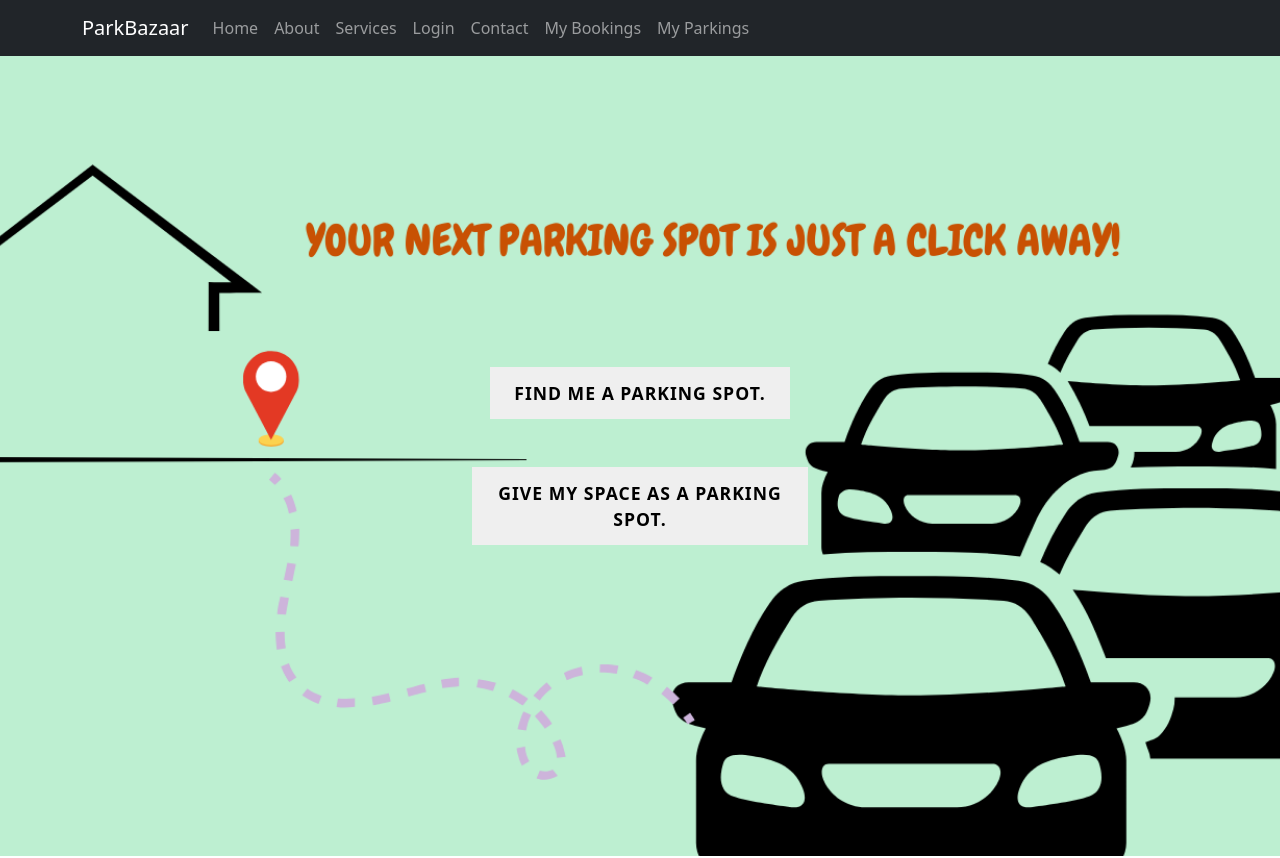
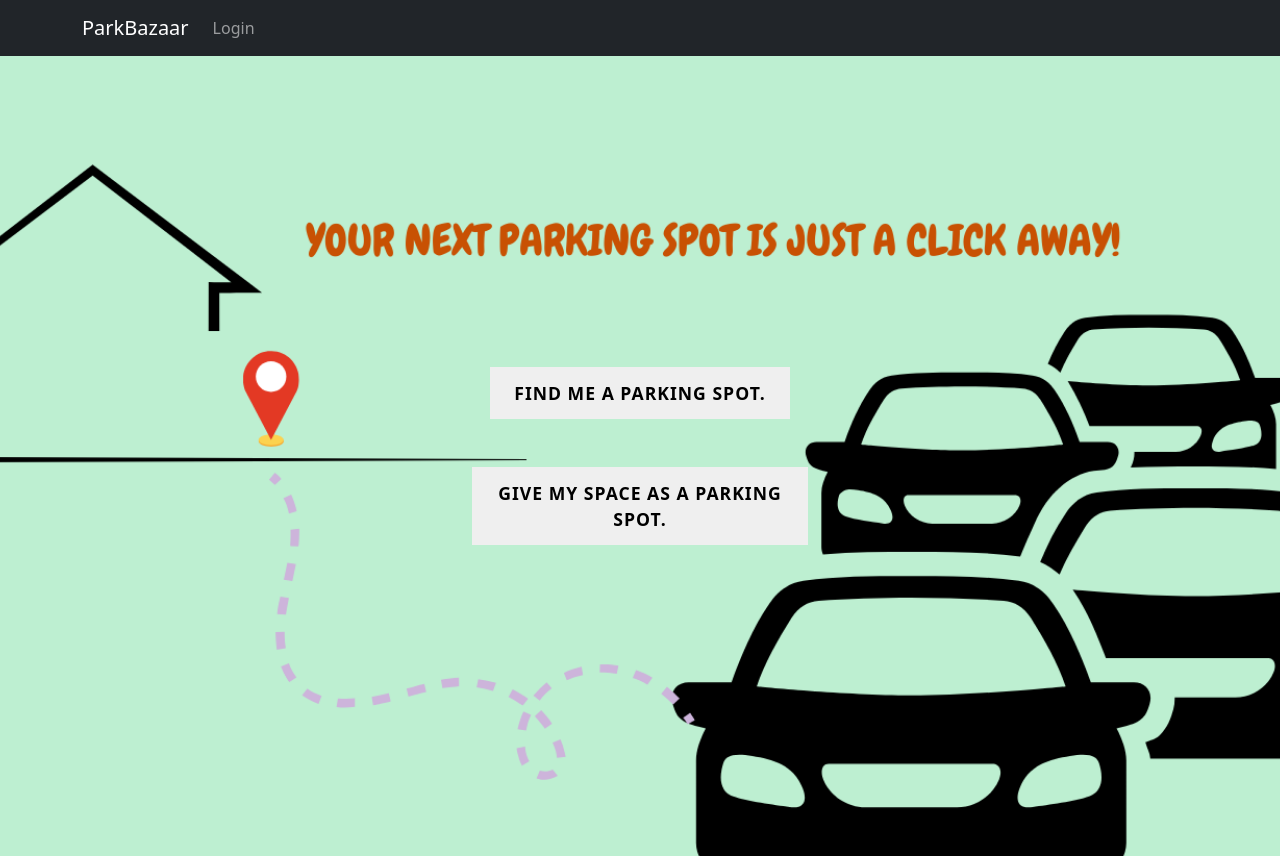
Before and after one commit to maydev18/parkbazaar, a React (Create React App) app in the folder frontend/: page / in a window 1280 px wide. Shown: the top 858 px of the page. Built offline with nearby package versions, Linux system fonts and the light colour scheme.

Commit message:
minor UI fixes

```diff
--- a/frontend/src/Components/NavB.js
+++ b/frontend/src/Components/NavB.js
@@ -14,25 +14,15 @@ function NavB() {
         <Navbar.Toggle aria-controls="basic-navbar-nav" />
         <Navbar.Collapse id="basic-navbar-nav">
           <Nav className="ml-auto">
-            {/* Use react-scroll's Link for in-page smooth scrolling */}
-            <Link to="/" >
-              <Nav.Link as="span">Home</Nav.Link>
-            </Link>
-            <Link to="/" >
-              <Nav.Link as="span">About</Nav.Link>
-            </Link>
-
             {/* Use NavLink from react-router-dom for route-based links */}
-            <Nav.Link as={NavLink} to="/services">Services</Nav.Link>
             {!isAuthenticated && (
-              <Nav.Link as="span" onClick={() => loginWithPopup()}>Login</Nav.Link>
+              <Nav.Link onClick={() => loginWithPopup()}>Login</Nav.Link>
             )}
             {isAuthenticated && (
-              <Nav.Link as="span" onClick={() => logout()}>Logout</Nav.Link>
+              <Nav.Link onClick={() => logout()}>Logout</Nav.Link>
             )}
-            <Nav.Link as={NavLink} to="/contact">Contact</Nav.Link>
-            <Nav.Link as={NavLink} to="/my-bookings">My Bookings</Nav.Link>
-            <Nav.Link as={NavLink} to="/my-parkings">My Parkings</Nav.Link>
+            {isAuthenticated && <Nav.Link as={NavLink} to="/my-bookings">My Bookings</Nav.Link>}
+            {isAuthenticated && <Nav.Link as={NavLink} to="/my-parkings">My Parkings</Nav.Link>}
 
             {/* Display user's name if authenticated */}
             {isAuthenticated && (
--- a/frontend/src/Components/Nearby.js
+++ b/frontend/src/Components/Nearby.js
@@ -47,7 +47,7 @@ const Nearby = () => {
                 description={park.description}
                 price={park.price}
                 capacity={park.capacity}
-                address={park.fullAddress + " " + park.city + " " + park.state + " " + park.landmark + " " + park.pincode}
+                address={park.fullAddress + ", " + park.city + ", " + park.state + ", " + park.landmark + ", " + park.pincode}
                 owner = {park.phone}
                 id={park._id}
               />
--- a/frontend/src/Components/ParkingCard.js
+++ b/frontend/src/Components/ParkingCard.js
@@ -2,13 +2,18 @@ import React, { useState } from 'react';
 import '../ParkingCard.css';
 import Checkin from './Checkin';
 import Car from '../images/car.jpg';
+import { useAuth0 } from '@auth0/auth0-react';
 
 const ParkingCard = ({ title, price, capacity , address , description , owner , id}) => {
     const [isFormVisible, setIsFormVisible] = useState(false);
+    const {isAuthenticated} = useAuth0();
     const handleCloseForm = () => {
       setIsFormVisible(false);
     };
     const handleOpenForm = () => {
+      if(!isAuthenticated){
+        return alert("Please login to continue");
+      }
       setIsFormVisible(true);
     };
   return (
--- a/frontend/src/ParkingCard.css
+++ b/frontend/src/ParkingCard.css
@@ -5,7 +5,7 @@
     box-shadow: 0 4px 8px rgba(0, 0, 0, 0.1);
     overflow: hidden;
     margin: 20px auto; /* Center the card horizontally */
-    max-width: 600px; /* Limit the width */
+    max-width: 900px; /* Limit the width */
     width: 90%; /* Make it responsive on smaller screens */
     /* transition: transform 0.3s ease; */
 }
```
